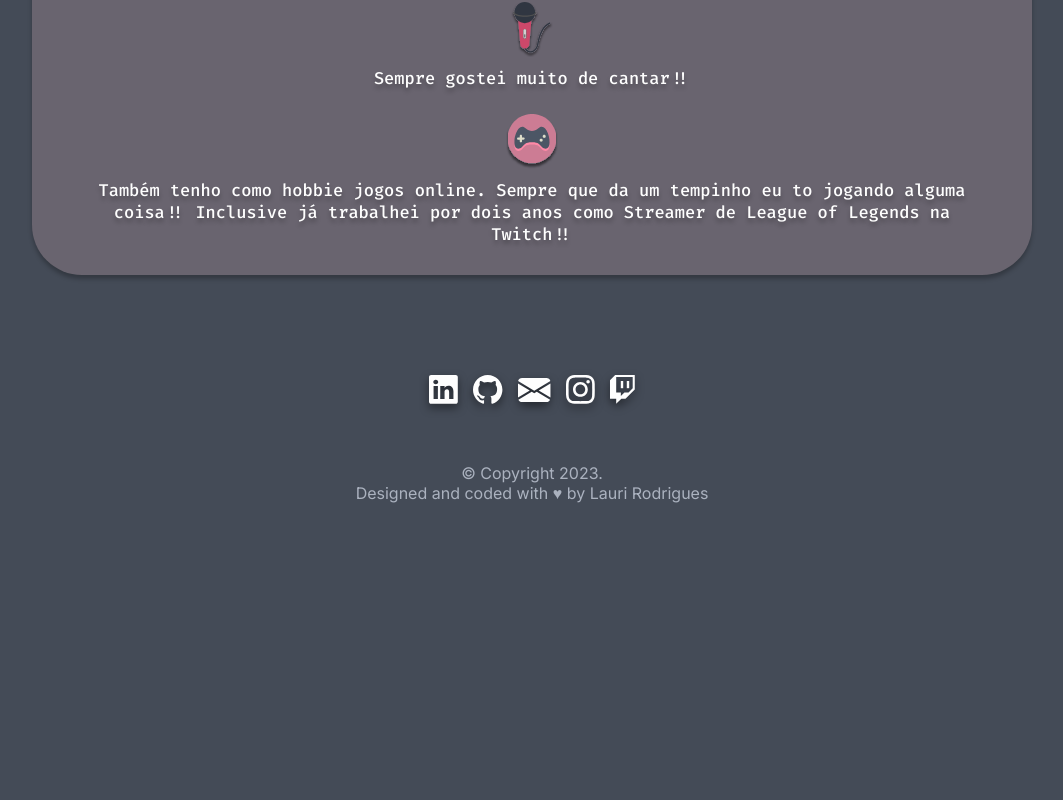
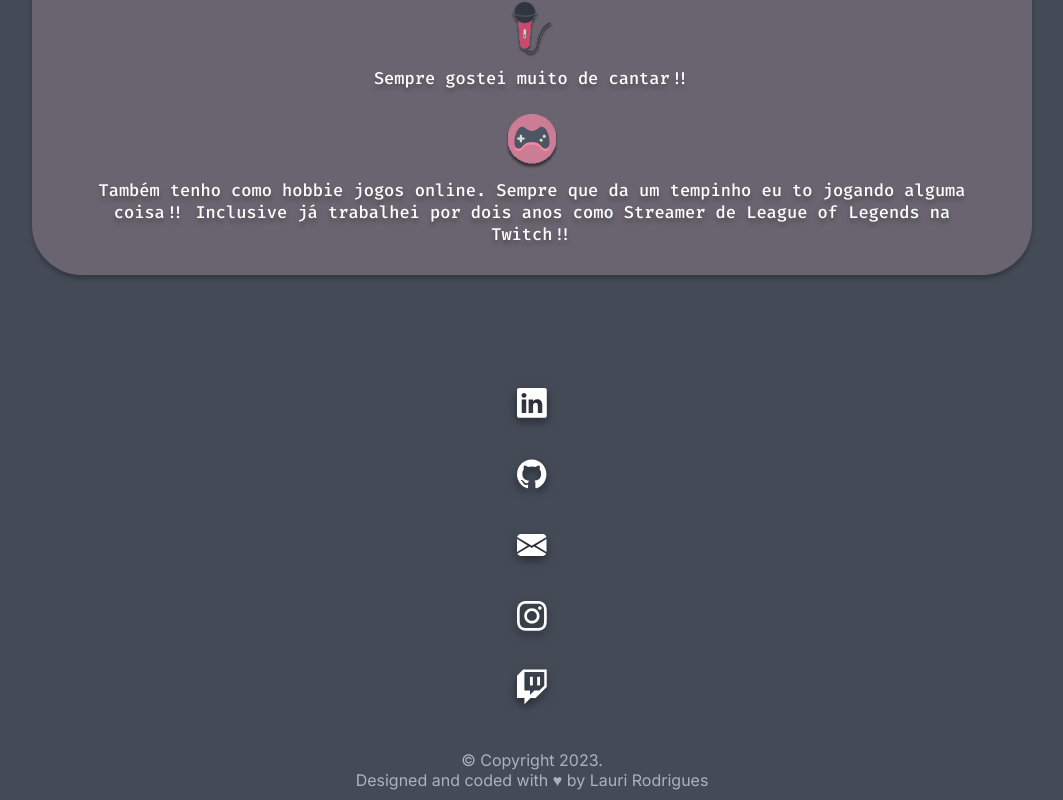
Before and after one commit to LauriRodrigues/portfolio, a React (Vite) app: page /sobre-mim in a window 1280 px wide. Shown: the part 2389-3189 px from the top of the page, without its empty margins (108-1171 px from the left). Before the commit the page ends 2902 px from the top, so only its background shows below. Built offline with nearby package versions, Linux system fonts and the light colour scheme; a web font is replaced by a local one.

Commit message:
:recycle: refactor: links component

```diff
--- /dev/null
+++ b/src/components/Link/index.jsx
@@ -0,0 +1,11 @@
+import { Container } from './styles'
+
+export function Link({ url, linkIcon, linkName }) {
+  return (
+    <Container>
+      <a href={url} target="_blank" rel="noopener noreferrer" title={linkName}>
+        <img src={linkIcon} alt={`Ícone ${linkName}`} />
+      </a>
+    </Container>
+  )
+}
--- /dev/null
+++ b/src/components/Link/styles.js
@@ -0,0 +1,26 @@
+import styled from 'styled-components'
+import { DEVICE } from '../../styles/brakepoints'
+
+export const Container = styled.div`
+  img {
+    filter: drop-shadow(0px 4px 4px rgba(0, 0, 0, 0.5));
+    width: 3rem;
+  }
+
+  ${DEVICE.lg} {
+    a {
+      background-color: ${({ theme }) => theme.COLORS.PINK_300};
+      border-radius: 999rem;
+      width: 5.6rem;
+      height: 5.6rem;
+      display: flex;
+      justify-content: center;
+      transition: all 0.2s;
+    }
+
+    a:hover {
+      background-color: ${({ theme }) => theme.COLORS.PINK_200};
+      transform: scale(1.1);
+    }
+  }
+`
--- /dev/null
+++ b/src/components/Links/index.jsx
@@ -0,0 +1,43 @@
+import { Container } from './styles'
+import { Link } from '../Link'
+import Linkedin from '../../assets/Linkedin.svg'
+import Github from '../../assets/Github.svg'
+import Email from '../../assets/Email.svg'
+import Instagram from '../../assets/Instagram.svg'
+import Twitch from '../../assets/Twitch.svg'
+
+export function Links() {
+  return (
+    <Container>
+      <Link
+        url="https://www.linkedin.com/in/lauriana-rodrigues/"
+        linkIcon={Linkedin}
+        linkName="Linkedin"
+      />
+
+      <Link
+        url="https://github.com/LauriRodrigues"
+        linkIcon={Github}
+        linkName="Github"
+      />
+
+      <Link
+        url="mailto:laurianarodrigueslima@gmail.com"
+        linkIcon={Email}
+        linkName="Email"
+      />
+
+      <Link
+        url="https://www.instagram.com/laurirodrigues2/?theme=dark"
+        linkIcon={Instagram}
+        linkName="Instagram"
+      />
+
+      <Link
+        url="https://www.twitch.tv/lauri_rodrigues"
+        linkIcon={Twitch}
+        linkName="Twitch"
+      />
+    </Container>
+  )
+}
--- /dev/null
+++ b/src/components/Links/styles.js
@@ -0,0 +1,16 @@
+import styled from 'styled-components'
+import { DEVICE } from '../../styles/brakepoints'
+
+export const Container = styled.div`
+  display: flex;
+  flex-direction: row;
+  align-items: center;
+  justify-content: center;
+  gap: 1.5rem;
+  margin-top: 24rem;
+
+  ${DEVICE.lg} {
+    flex-direction: column;
+    margin-top: 0;
+  }
+`
--- a/src/pages/AboutMe/index.jsx
+++ b/src/pages/AboutMe/index.jsx
@@ -2,6 +2,7 @@
 import { Box } from '../../components/Box'
 import { Icon } from '../../components/Icon'
 import { IconsGroup } from '../../components/IconsGroup'
+import { Links } from '../../components/Links'
 import AboutMeImage from '../../assets/AboutMeImage.svg'
 import Html from '../../assets/Html.svg'
 import Css from '../../assets/Css.svg'
@@ -22,11 +23,6 @@
 import Books from '../../assets/Books.svg'
 import Music from '../../assets/music.svg'
 import Games from '../../assets/Games.svg'
-import Linkedin from '../../assets/Linkedin.svg'
-import Github from '../../assets/Github.svg'
-import Email from '../../assets/Email.svg'
-import Instagram from '../../assets/Instagram.svg'
-import Twitch from '../../assets/Twitch.svg'
 
 export function AboutMe() {
   return (
@@ -125,47 +121,7 @@
           </IconsGroup>
         </Box>
 
-        <div className="links">
-          <a
-            href="https://www.linkedin.com/in/lauriana-rodrigues/"
-            target="_blank"
-            rel="noopener noreferrer"
-          >
-            <img src={Linkedin} alt="Ícone Linkedin" />
-          </a>
-
-          <a
-            href="https://github.com/LauriRodrigues"
-            target="_blank"
-            rel="noopener noreferrer"
-          >
-            <img src={Github} alt="Ícone Github" />
-          </a>
-
-          <a
-            href="mailto:laurianarodrigueslima@gmail.com"
-            target="_blank"
-            rel="noopener noreferrer"
-          >
-            <img src={Email} alt="Ícone Email" />
-          </a>
-
-          <a
-            href="https://www.instagram.com/laurirodrigues2/?theme=dark"
-            target="_blank"
-            rel="noopener noreferrer"
-          >
-            <img src={Instagram} alt="Ícone Instagram" />
-          </a>
-
-          <a
-            href="https://www.twitch.tv/lauri_rodrigues"
-            target="_blank"
-            rel="noopener noreferrer"
-          >
-            <img src={Twitch} alt="Ícone Twitch" />
-          </a>
-        </div>
+        <Links />
       </main>
     </Container>
   )
--- a/src/pages/Home/index.jsx
+++ b/src/pages/Home/index.jsx
@@ -1,10 +1,6 @@
 import { Container } from './styles'
+import { Links } from '../../components/Links'
 import HomeImage from '../../assets/HomeImage.svg'
-import Linkedin from '../../assets/Linkedin.svg'
-import Github from '../../assets/Github.svg'
-import Email from '../../assets/Email.svg'
-import Instagram from '../../assets/Instagram.svg'
-import Twitch from '../../assets/Twitch.svg'
 
 export function Home() {
   return (
@@ -19,53 +15,12 @@
             </h1>
 
             <p>
-              {' '}
               <span>&gt;</span> Desenvolvedora front-end
             </p>
           </div>
         </div>
 
-        <div className="links">
-          <a
-            href="https://www.linkedin.com/in/lauriana-rodrigues/"
-            target="_blank"
-            rel="noopener noreferrer"
-          >
-            <img src={Linkedin} alt="Ícone Linkedin" />
-          </a>
-
-          <a
-            href="https://github.com/LauriRodrigues"
-            target="_blank"
-            rel="noopener noreferrer"
-          >
-            <img src={Github} alt="Ícone Github" />
-          </a>
-
-          <a
-            href="mailto:laurianarodrigueslima@gmail.com"
-            target="_blank"
-            rel="noopener noreferrer"
-          >
-            <img src={Email} alt="Ícone Email" />
-          </a>
-
-          <a
-            href="https://www.instagram.com/laurirodrigues2/?theme=dark"
-            target="_blank"
-            rel="noopener noreferrer"
-          >
-            <img src={Instagram} alt="Ícone Instagram" />
-          </a>
-
-          <a
-            href="https://www.twitch.tv/lauri_rodrigues"
-            target="_blank"
-            rel="noopener noreferrer"
-          >
-            <img src={Twitch} alt="Ícone Twitch" />
-          </a>
-        </div>
+        <Links />
       </main>
     </Container>
   )
--- a/src/pages/Home/styles.js
+++ b/src/pages/Home/styles.js
@@ -55,19 +55,6 @@
         }
       }
     }
-
-    .links {
-      display: flex;
-      flex-direction: row;
-      align-items: center;
-      justify-content: center;
-      gap: 1.5rem;
-      margin-top: 24rem;
-
-      a img {
-        filter: drop-shadow(0px 4px 4px rgba(0, 0, 0, 0.5));
-      }
-    }
   }
 
   ${DEVICE.lg} {
@@ -78,26 +65,6 @@
       align-items: center;
       justify-content: space-between;
       gap: 5rem;
-
-      .links {
-        flex-direction: column;
-        margin-top: 0;
-
-        a {
-          background-color: ${({ theme }) => theme.COLORS.PINK_300};
-          border-radius: 999rem;
-          width: 5.6rem;
-          height: 5.6rem;
-          display: flex;
-          justify-content: center;
-          transition: all 0.2s;
-        }
-
-        a:hover {
-          background-color: ${({ theme }) => theme.COLORS.PINK_200};
-          transform: scale(1.1);
-        }
-      }
 
       .boxImage {
         position: initial;
```
